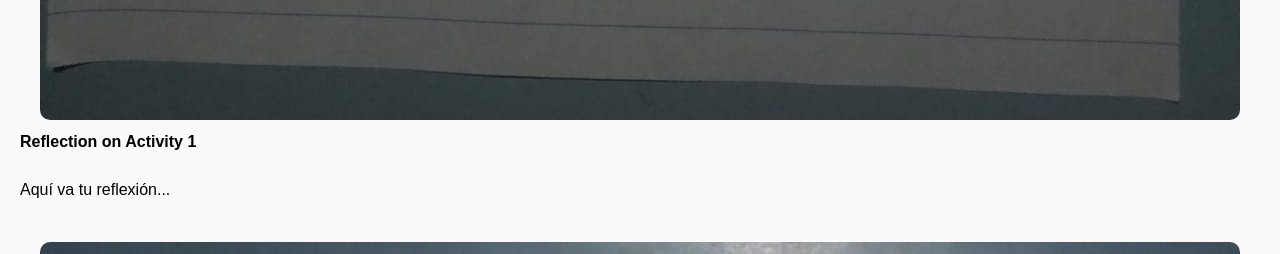
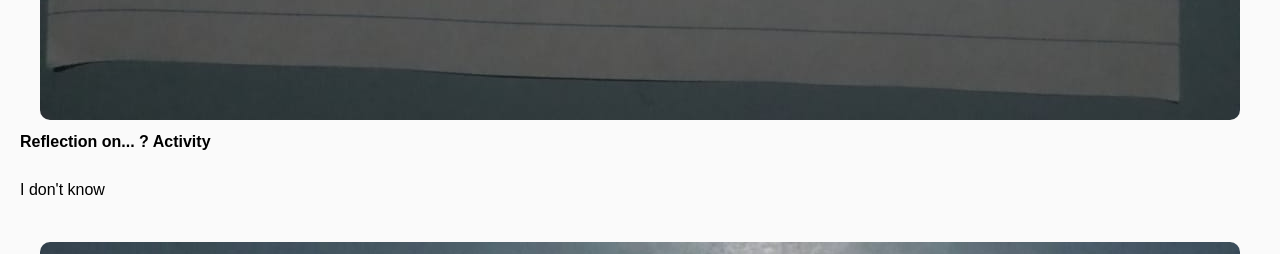
Before and after one commit to Abundancia-Espacial/Portfolio, a plain HTML site: page modulo-2.html in a window 1280 px wide. Shown: the part 1560-1814 px from the top of the page. Drawn offline with Linux system fonts and the light colour scheme.

Commit message:
Update modulo-2.html

```diff
--- a/modulo-2.html
+++ b/modulo-2.html
@@ -80,8 +80,8 @@
 <!-- BLOQUES DE IMAGEN + REFLEXIÓN -->
 <div class="image-block">
   <img src="images/junkfood.jpg" alt="Actividad 1">
-  <p><strong>Reflection on Activity 1</strong><br><br>
-  Aquí va tu reflexión...</p>
+  <p><strong>Reflection on... ? Activity</strong><br><br>
+  I don't know</p>
 </div>
 
 <div class="image-block">
```
